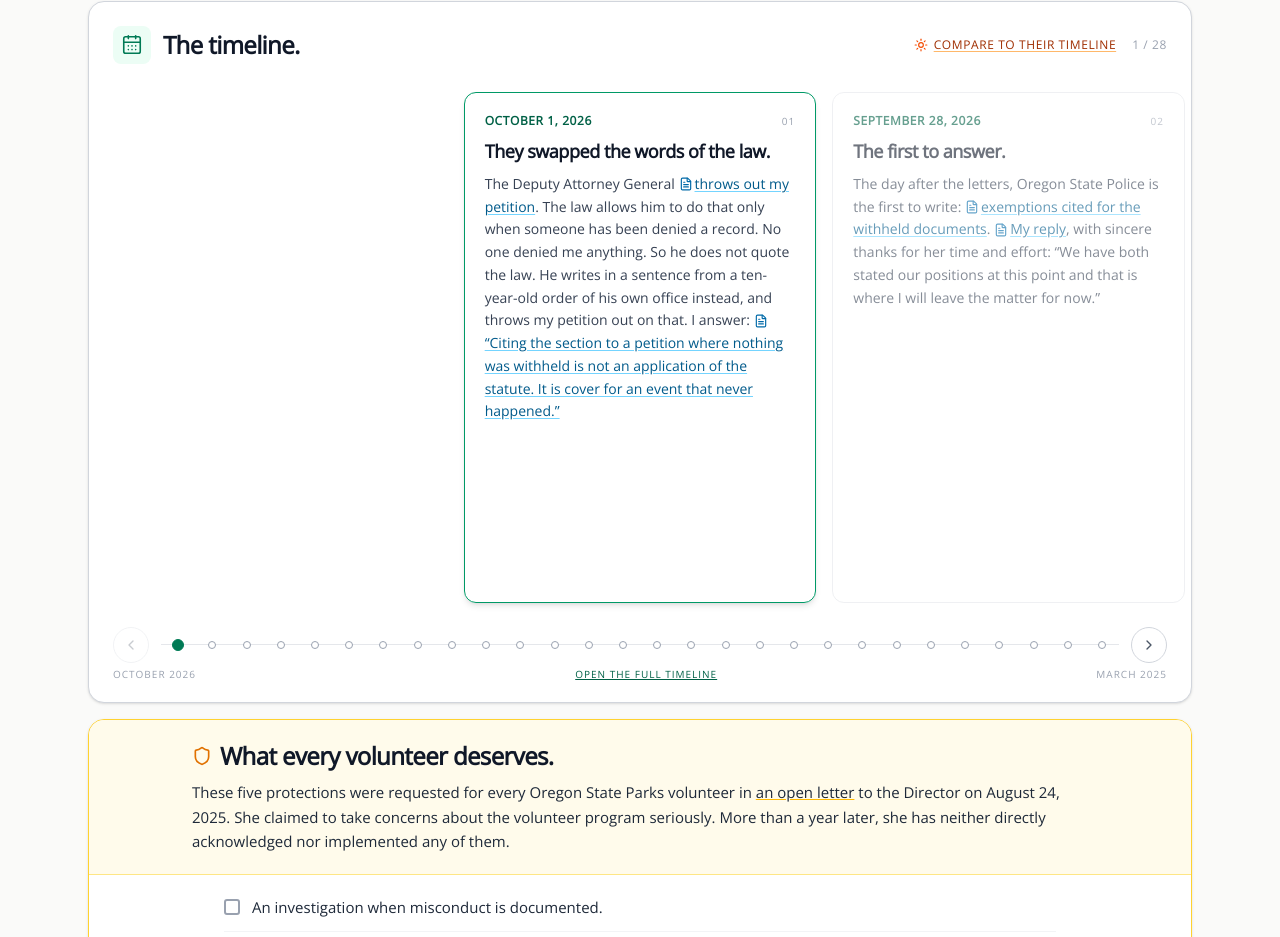
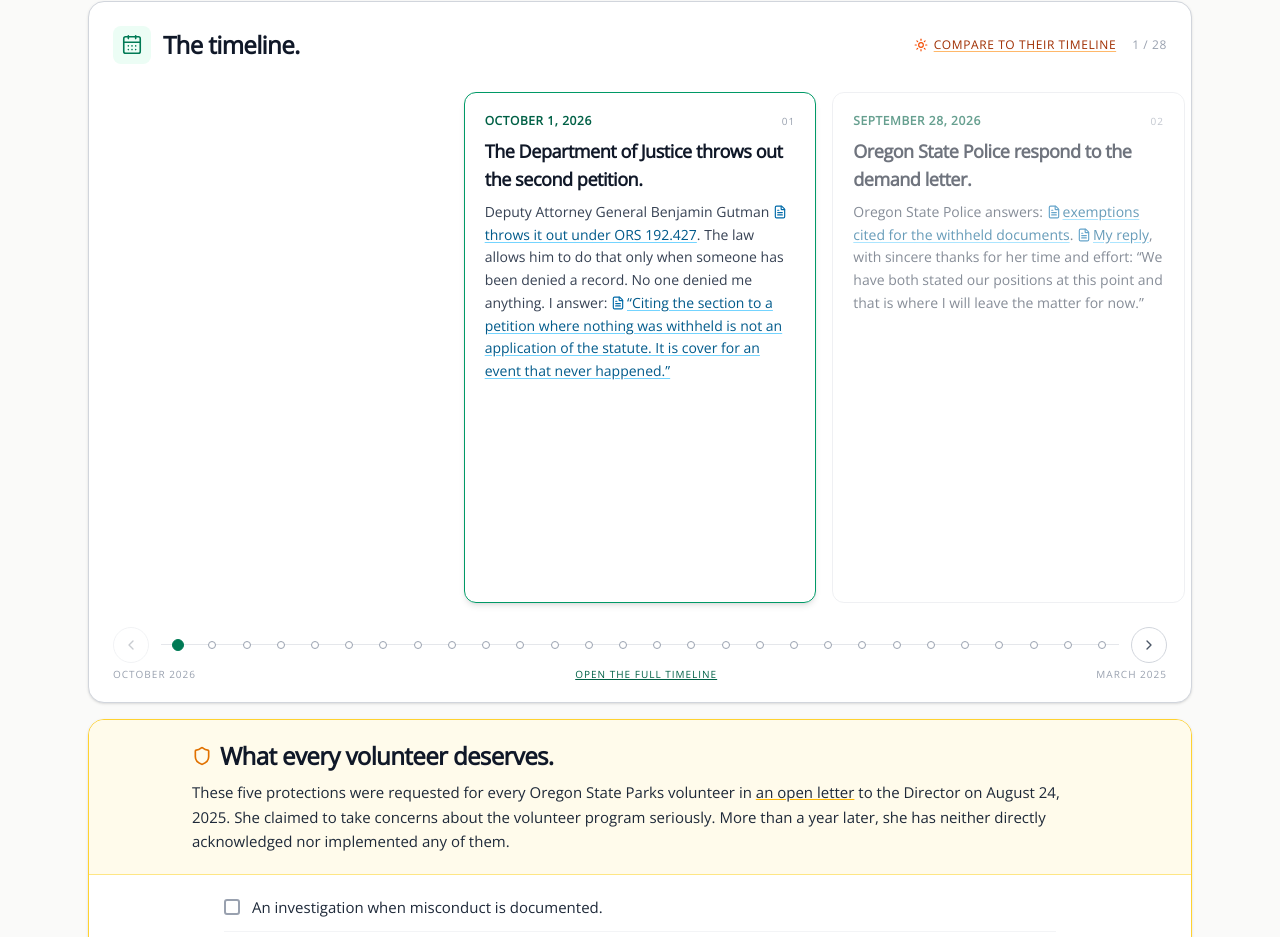
Before and after one commit to rswfire/rswfire.oprd, a Next.js app: page / in a window 1280 px wide. Shown: the part 1679-2616 px from the top of the page. Built offline with nearby package versions, Linux system fonts and the light colour scheme; no server answers.

Commit message:
Timeline: September 28 and October 1 entries retitled and the October 1 entry shortened

```diff
--- a/data/timeline.ts
+++ b/data/timeline.ts
@@ -789,9 +789,9 @@ export const TIMELINE: TimelineSection[] = [
             },
             {
                 d: "2026-09-28", date: "September 28, 2026", major: true,
-                title: "The first to answer.",
+                title: "Oregon State Police respond to the demand letter.",
                 body: [
-                    "The day after the letters, Oregon State Police is the first to write: ",
+                    "Oregon State Police answers: ",
                     { doc: "01M3MJAZY0G31KFSSTRM6QBCNH", thread: "osp", t: "exemptions cited for the withheld documents" },
                     ". ",
                     { doc: "01M3MK45K8MHYBHSF43Y017G8J", thread: "osp", t: "My reply" },
@@ -800,11 +800,11 @@ export const TIMELINE: TimelineSection[] = [
             },
             {
                 d: "2026-10-01", date: "October 1, 2026", major: true,
-                title: "They swapped the words of the law.",
+                title: "The Department of Justice throws out the second petition.",
                 body: [
-                    "The Deputy Attorney General ",
-                    { doc: "01M3WAH79RY4KVVHRYVY9T726S", thread: "governor", t: "throws out my petition" },
-                    ". The law allows him to do that only when someone has been denied a record. No one denied me anything. So he does not quote the law. He writes in a sentence from a ten-year-old order of his own office instead, and throws my petition out on that. I answer: ",
+                    "Deputy Attorney General Benjamin Gutman ",
+                    { doc: "01M3WAH79RY4KVVHRYVY9T726S", thread: "governor", t: "throws it out under ORS 192.427" },
+                    ". The law allows him to do that only when someone has been denied a record. No one denied me anything. I answer: ",
                     { doc: "01M3WQ36JR70V7BP7VPYE3QEP0", thread: "governor", t: "“Citing the section to a petition where nothing was withheld is not an application of the statute. It is cover for an event that never happened.”" },
                 ],
             },
```
